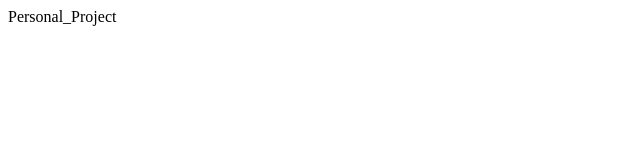
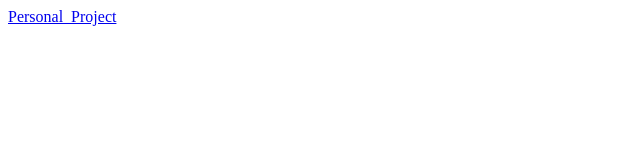
Before and after one commit to bryer01/CSE170, a plain HTML site: page index.html in a window 1280 px wide. Shown: the whole page, without its empty margins (0-640 px from the left). Drawn offline with Linux system fonts and the light colour scheme.

Commit message:
Update index.html

```diff
--- a/index.html
+++ b/index.html
@@ -7,6 +7,6 @@
     <title>Technical Teamwork</title>
 </head>
 <body>
-  <a href-"-/Personal_Project_CSE170.docx">Personal_Project</a>
+  <a href="/Personal_Project_CSE170.docx">Personal_Project</a>
 </body>
 </html>
```
